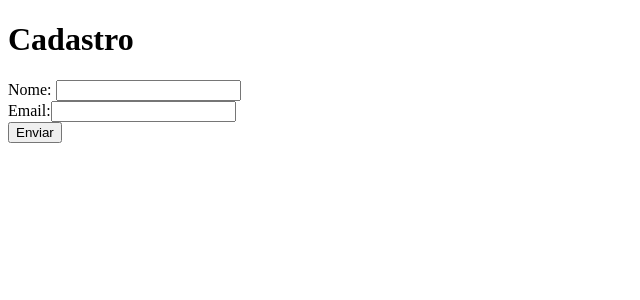
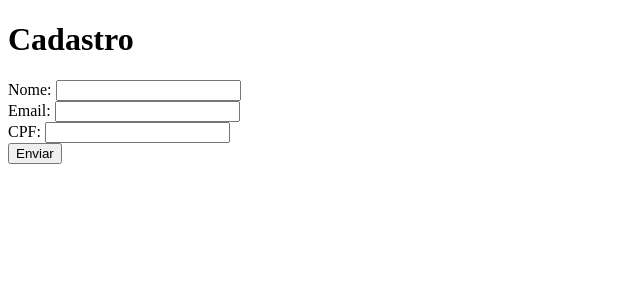
Before and after one commit to IltonWhatever/JS-PWEB-II, a React (Vite) app: page / in a window 1280 px wide. Shown: the top 300 px of the page, without its empty margins (0-640 px from the left). Built offline with nearby package versions, Linux system fonts and the light colour scheme.

Commit message:
Add files via upload

```diff
--- a/src/FormularioCadastro.jsx
+++ b/src/FormularioCadastro.jsx
@@ -3,6 +3,7 @@ import { useState } from "react";
 function FormularioCadastro() {
     const [nome, setNome] = useState('');
     const [email, setEmail] = useState('');
+    const [cpf, setCpf] = useState('');
 
     const handleSubmit = (event) =>{
         event.preventDefault(); // Previne o recarregamento da página
@@ -23,7 +24,7 @@ function FormularioCadastro() {
                 />
             </div>
             <div>
-                <label htmlFor="email">Email:</label>
+                <label htmlFor="email">Email: </label>
                 <input
                     type="email"
                     id="email"
@@ -32,6 +33,15 @@ function FormularioCadastro() {
                     onChange={(e) => setEmail(e.target.value)}
                 />
             </div>
+            <div>
+                <label htmlFor="cpf">CPF: </label>
+                <input
+                    type="text"
+                    name="cpf" id="cpf"
+                    value={cpf}
+                    onChange={(e) => setCpf(e.target.value)}
+                />
+            </div>
             <button type="submit">Enviar</button>
         </form>
     );
```
